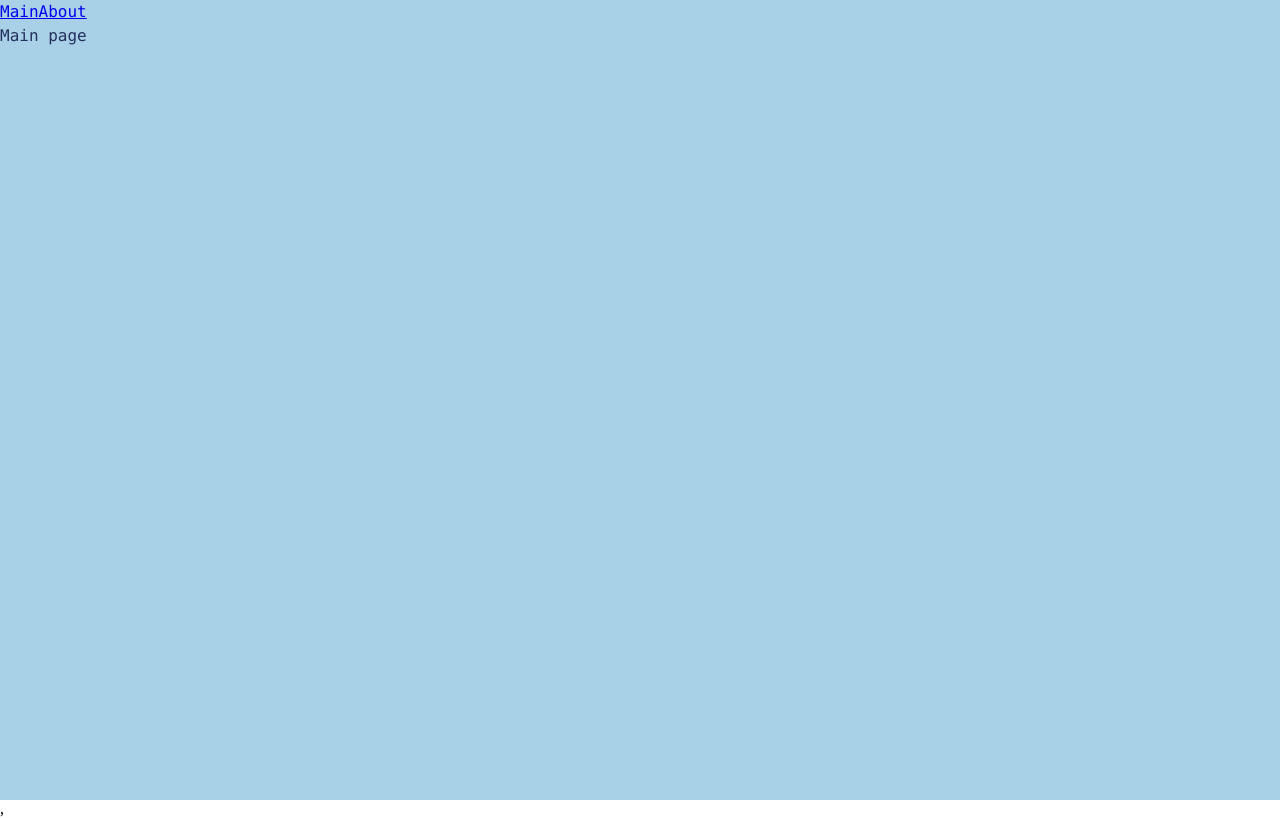
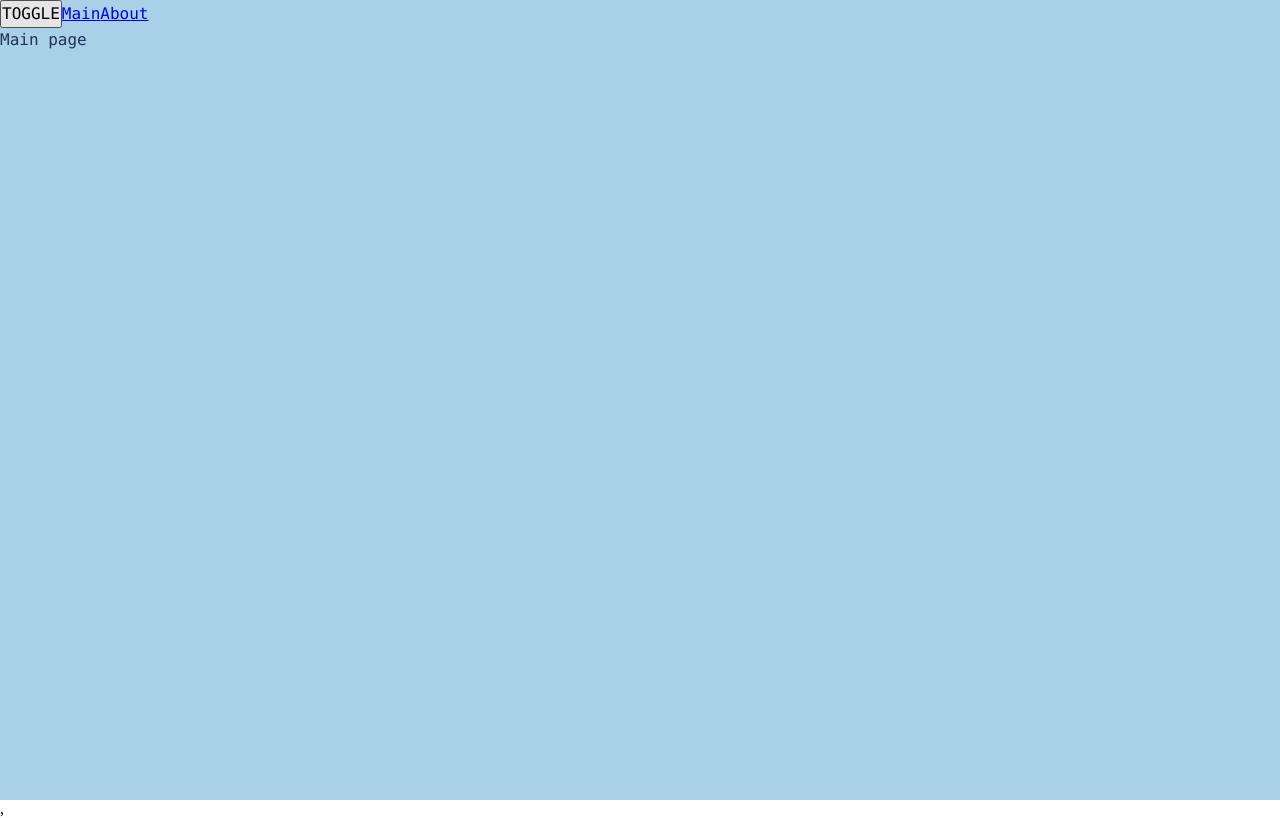
Before and after one commit to ksundelife/production_react, a React app: page / in a window 1280 px wide. Built offline with nearby package versions, Linux system fonts and the light colour scheme.

Commit message:
[feature_7_3]: added dynamic toggle theme state

```diff
--- a/src/App.tsx
+++ b/src/App.tsx
@@ -1,13 +1,24 @@
-import { Suspense } from "react";
+import { Suspense, useState } from "react";
 import { Link, Route, Routes } from "react-router-dom";
 import { AboutPageAsync } from "./pages/AboutPage/AboutPage.async";
 import { MainPageAsync } from "./pages/MainPage/MainPage.async";
 import "./styles/index.sass";
 
+export enum Theme {
+    LIGHT = "light",
+    DARK = "dark"
+};
+
 const App = () => {
+    const [theme, setTheme] = useState<Theme>(Theme.LIGHT);
+
+    const toggleTheme = () => {
+        setTheme(theme === Theme.DARK ? Theme.LIGHT : Theme.DARK);
+    };
 
     return (
-        <div className="app light">
+        <div className={`app ${theme}`}>
+            <button onClick={toggleTheme}>TOGGLE</button>
             <Link to={"/"}>Main</Link>
             <Link to={"/about"}>About</Link>
             <Suspense fallback={<div>Loading...</div>}>
```
